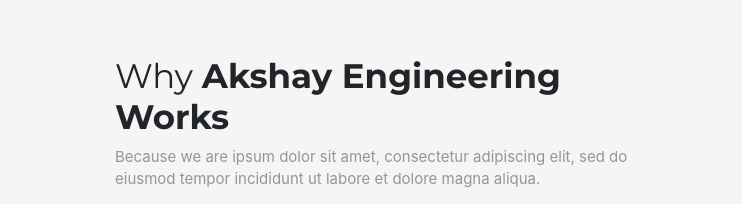
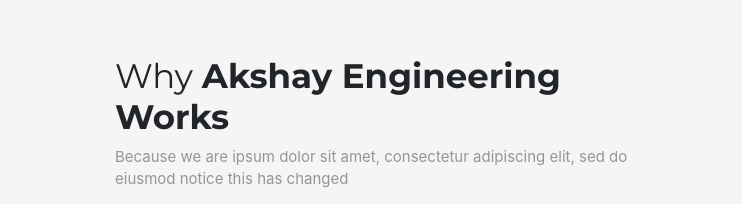
Before and after one commit to Saairajj/AWE, a website with bundled scripts: page dist/index.html in a window 1280 px wide. Shown: the part 2683-2887 px from the top of the page, 0-742 px from the left. Built offline with nearby package versions, Linux system fonts and the light colour scheme.

Commit message:
first commit on gh

```diff
--- a/dist/index.html
+++ b/dist/index.html
@@ -242,7 +242,7 @@
             <div class="content" data-aos="fade-up">
               <h3>Why <strong>Akshay Engineering Works</strong></h3>
               <p>
-                Because we are ipsum dolor sit amet, consectetur adipiscing elit, sed do eiusmod tempor incididunt ut labore et dolore magna aliqua.
+                Because we are ipsum dolor sit amet, consectetur adipiscing elit, sed do eiusmod notice this has changed
               </p>
             </div>
 
```
Also changed, not shown: Readme.txt.
